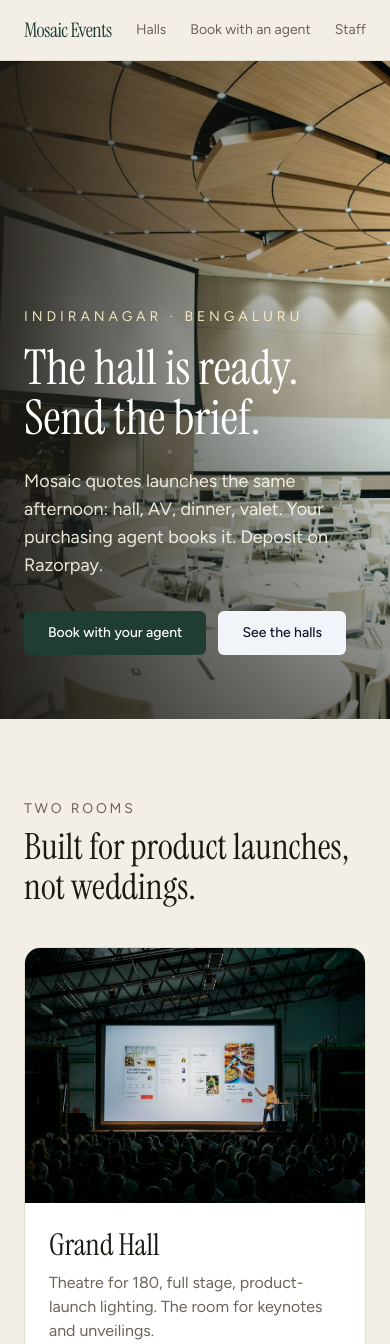
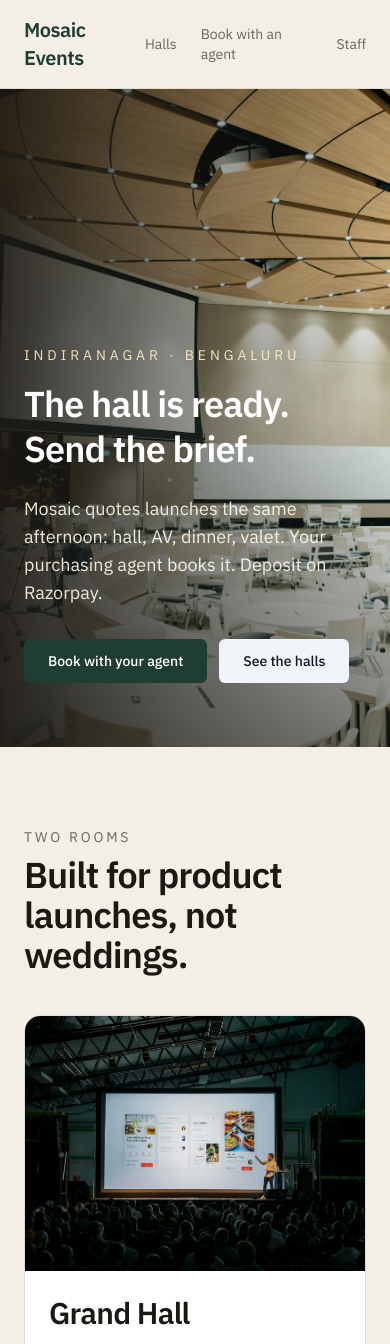
Before and after one commit to kruxarth/QuoteRail, a Next.js app: page / in a window 390 px wide. Shown: the top 1344 px of the page. Built offline with nearby package versions, Linux system fonts and the light colour scheme.

Commit message:
change font

```diff
--- a/src/app/agent/page.tsx
+++ b/src/app/agent/page.tsx
@@ -31,7 +31,7 @@ export default async function AgentPage() {
   return (
     <main className="mx-auto max-w-3xl px-6 py-16">
       <p className="text-sm uppercase tracking-[0.2em] text-[var(--muted)]">Corporate bookings</p>
-      <h1 className="mt-3 font-serif text-5xl leading-tight">Book Mosaic with the agent you already use.</h1>
+      <h1 className="mt-3 font-semibold tracking-tight text-5xl leading-tight">Book Mosaic with the agent you already use.</h1>
       <p className="mt-5 text-lg text-[var(--muted)]">
         Send a brief. Mosaic returns packages with prices. You accept one and pay the deposit on Razorpay — card details
         stay on Razorpay.
--- a/src/app/globals.css
+++ b/src/app/globals.css
@@ -14,7 +14,6 @@
   --color-background: var(--background);
   --color-foreground: var(--foreground);
   --font-sans: var(--font-body);
-  --font-serif: var(--font-display);
   --font-mono: var(--font-geist-mono);
 }
 
@@ -30,9 +29,3 @@ body {
   color: var(--foreground);
   font-family: var(--font-body), ui-sans-serif, system-ui, sans-serif;
 }
-
-h1,
-h2,
-.font-serif {
-  font-family: var(--font-display), ui-serif, Georgia, serif;
-}
--- a/src/app/layout.tsx
+++ b/src/app/layout.tsx
@@ -1,18 +1,13 @@
 import type { Metadata } from 'next';
 import type { ReactNode } from 'react';
-import { Figtree, Geist_Mono, Instrument_Serif } from 'next/font/google';
+import { Geist_Mono, IBM_Plex_Sans } from 'next/font/google';
 import { SiteFooter, SiteHeader } from '@/components/site-chrome';
 import './globals.css';
 
-const body = Figtree({
+const body = IBM_Plex_Sans({
   variable: '--font-body',
   subsets: ['latin'],
-});
-
-const display = Instrument_Serif({
-  variable: '--font-display',
-  subsets: ['latin'],
-  weight: '400',
+  weight: ['400', '500', '600'],
 });
 
 const geistMono = Geist_Mono({
@@ -27,8 +22,8 @@ export const metadata: Metadata = {
 
 export default function RootLayout({ children }: { children: ReactNode }) {
   return (
-    <html lang="en" className={`${body.variable} ${display.variable} ${geistMono.variable} h-full antialiased`}>
-      <body className="flex min-h-full flex-col">
+    <html lang="en" className={`${body.variable} ${geistMono.variable} h-full antialiased`}>
+      <body className="flex min-h-full flex-col font-sans">
         <SiteHeader />
         <div className="flex-1">{children}</div>
         <SiteFooter />
--- a/src/app/merchant/page.tsx
+++ b/src/app/merchant/page.tsx
@@ -21,7 +21,7 @@ export default async function MerchantDashboardPage() {
   return (
     <main className="mx-auto max-w-6xl space-y-8 px-6 py-8">
       <div className="flex items-center justify-between">
-        <h1 className="font-serif text-3xl">Operations</h1>
+        <h1 className="font-semibold tracking-tight text-3xl">Operations</h1>
         {demoResetEnabled(getEnv()) ? <DemoReset /> : null}
       </div>
       <div className="grid gap-4 md:grid-cols-5">
--- a/src/app/merchant/rfqs/[id]/page.tsx
+++ b/src/app/merchant/rfqs/[id]/page.tsx
@@ -51,7 +51,7 @@ export default async function MerchantRfqPage({ params }: { params: Promise<{ id
       </Link>
       <div className="mt-3 flex flex-wrap items-start justify-between gap-3">
         <div className="min-w-0">
-          <h1 className="font-serif text-3xl tracking-tight">{title}</h1>
+          <h1 className="font-semibold tracking-tight text-3xl">{title}</h1>
           <p className="mt-1 text-sm text-slate-500">
             {data.rfq.createdAt.toLocaleString('en-IN', { timeZone: 'Asia/Kolkata' })} · {data.rfq.id.slice(0, 8)}
           </p>
--- a/src/app/not-found.tsx
+++ b/src/app/not-found.tsx
@@ -2,7 +2,7 @@ export default function NotFound() {
   return (
     <main className="mx-auto max-w-lg px-6 py-24 text-center">
       <p className="text-sm uppercase tracking-[0.2em] text-[var(--muted)]">Mosaic Events</p>
-      <h1 className="mt-3 font-serif text-4xl">That page isn’t here</h1>
+      <h1 className="mt-3 font-semibold tracking-tight text-4xl">That page isn’t here</h1>
       <p className="mt-3 text-sm text-[var(--muted)]">The proposal or page you asked for does not exist.</p>
     </main>
   );
--- a/src/app/page.tsx
+++ b/src/app/page.tsx
@@ -40,7 +40,7 @@ export default function HomePage() {
         <div className="absolute inset-0 bg-gradient-to-t from-[#1c1914]/55 via-transparent to-[#1c1914]/10" />
         <div className="relative mx-auto flex min-h-[78vh] max-w-6xl flex-col justify-end px-6 pb-16 pt-28">
           <p className="text-sm uppercase tracking-[0.28em] text-amber-100/90">Indiranagar · Bengaluru</p>
-          <h1 className="mt-4 max-w-3xl font-serif text-5xl leading-[1.05] md:text-7xl">
+          <h1 className="mt-4 max-w-3xl text-4xl font-semibold leading-tight tracking-tight md:text-6xl">
             The hall is ready. Send the brief.
           </h1>
           <p className="mt-6 max-w-xl text-lg text-amber-50/90">
@@ -60,7 +60,7 @@ export default function HomePage() {
 
       <section id="halls" className="mx-auto max-w-6xl px-6 py-20">
         <p className="text-sm uppercase tracking-[0.2em] text-[var(--muted)]">Two rooms</p>
-        <h2 className="mt-2 max-w-2xl font-serif text-4xl">Built for product launches, not weddings.</h2>
+        <h2 className="mt-2 max-w-2xl font-semibold tracking-tight text-4xl">Built for product launches, not weddings.</h2>
         <div className="mt-10 grid gap-8 md:grid-cols-2">
           {halls.map((hall) => (
             <article key={hall.name} className="overflow-hidden rounded-2xl border border-[var(--line)] bg-white">
@@ -68,7 +68,7 @@ export default function HomePage() {
                 <Image src={hall.image} alt={hall.name} fill className="object-cover" sizes="(min-width: 768px) 50vw, 100vw" />
               </div>
               <div className="p-6">
-                <h3 className="font-serif text-3xl">{hall.name}</h3>
+                <h3 className="font-semibold tracking-tight text-3xl">{hall.name}</h3>
                 <p className="mt-2 text-[var(--muted)]">{hall.copy}</p>
                 <p className="mt-4 text-sm font-medium">{hall.meta}</p>
               </div>
@@ -84,7 +84,7 @@ export default function HomePage() {
           </div>
           <div className="flex flex-col justify-center">
             <p className="text-sm uppercase tracking-[0.2em] text-[var(--muted)]">On the floor</p>
-            <h2 className="mt-2 font-serif text-4xl">AV, dinner, valet, stage — priced with the hall.</h2>
+            <h2 className="mt-2 font-semibold tracking-tight text-4xl">AV, dinner, valet, stage — priced with the hall.</h2>
             <ul className="mt-8 grid gap-4 sm:grid-cols-2">
               {services.map(([name, detail]) => (
                 <li key={name}>
@@ -99,7 +99,7 @@ export default function HomePage() {
 
       <section className="mx-auto max-w-6xl px-6 py-20">
         <p className="text-sm uppercase tracking-[0.2em] text-[var(--muted)]">How companies book</p>
-        <h2 className="mt-2 max-w-2xl font-serif text-4xl">Your agent talks to Mosaic. You approve the deposit.</h2>
+        <h2 className="mt-2 max-w-2xl font-semibold tracking-tight text-4xl">Your agent talks to Mosaic. You approve the deposit.</h2>
         <ol className="mt-10 grid gap-6 md:grid-cols-3">
           {[
             ['1', 'Send the brief', 'Date, headcount, AV, dinner, budget. From OpenCode or any purchasing agent.'],
@@ -107,8 +107,8 @@ export default function HomePage() {
             ['3', 'Pay on Razorpay', '40% deposit holds the room. Card details never pass through Mosaic.'],
           ].map(([n, title, copy]) => (
             <li key={n} className="rounded-2xl border border-[var(--line)] bg-white p-6">
-              <p className="font-serif text-3xl text-[var(--accent)]">{n}</p>
-              <h3 className="mt-3 font-serif text-2xl">{title}</h3>
+              <p className="font-semibold tracking-tight text-3xl text-[var(--accent)]">{n}</p>
+              <h3 className="mt-3 font-semibold tracking-tight text-2xl">{title}</h3>
               <p className="mt-2 text-sm text-[var(--muted)]">{copy}</p>
             </li>
           ))}
--- a/src/app/quote/[id]/page.tsx
+++ b/src/app/quote/[id]/page.tsx
@@ -13,7 +13,7 @@ export default async function PublicQuotePage({ params }: { params: Promise<{ id
     <main className="mx-auto max-w-3xl px-6 py-16">
       <p className="text-sm uppercase tracking-[0.2em] text-[var(--muted)]">Mosaic Events · Indiranagar</p>
       <div className="mt-3 flex flex-wrap items-center gap-3">
-        <h1 className="font-serif text-4xl">Proposal</h1>
+        <h1 className="font-semibold tracking-tight text-4xl">Proposal</h1>
         <Badge>{quote.status}</Badge>
       </div>
       <p className="mt-2 text-sm text-[var(--muted)]">
--- a/src/components/availability-calendar.tsx
+++ b/src/components/availability-calendar.tsx
@@ -19,7 +19,7 @@ export function AvailabilityCalendar({
     <div className="grid gap-4 md:grid-cols-2">
       {halls.map((hall) => (
         <div key={hall.hall.code}>
-          <h3 className="mb-3 font-serif text-2xl">{hall.hall.name}</h3>
+          <h3 className="mb-3 font-semibold tracking-tight text-2xl">{hall.hall.name}</h3>
           <div className="grid grid-cols-3 gap-2">
             {hall.slots.map((entry) => (
               <div key={entry.slot.startsAt.toISOString()} className="rounded-lg border border-[var(--line)] bg-[var(--background)] p-2 text-xs">
--- a/src/components/site-chrome.tsx
+++ b/src/components/site-chrome.tsx
@@ -4,7 +4,7 @@ export function SiteHeader() {
   return (
     <header className="sticky top-0 z-20 border-b border-[var(--line)] bg-[var(--background)]/90 backdrop-blur">
       <div className="mx-auto flex max-w-6xl items-center justify-between px-6 py-4">
-        <Link href="/" className="font-serif text-xl tracking-tight text-[var(--brand)]">
+        <Link href="/" className="text-xl font-semibold tracking-tight text-[var(--brand)]">
           Mosaic Events
         </Link>
         <nav className="flex items-center gap-6 text-sm">
@@ -28,7 +28,7 @@ export function SiteFooter() {
     <footer className="mt-auto border-t border-[var(--line)] bg-[#1f3d32] text-[#f4efe6]">
       <div className="mx-auto grid max-w-6xl gap-8 px-6 py-12 md:grid-cols-3">
         <div>
-          <p className="font-serif text-2xl">Mosaic Events</p>
+          <p className="font-semibold tracking-tight text-2xl">Mosaic Events</p>
           <p className="mt-2 text-sm text-emerald-100/80">Corporate venues in Indiranagar, Bengaluru.</p>
         </div>
         <div className="text-sm leading-relaxed text-emerald-100/80">
--- a/src/components/ui/card.tsx
+++ b/src/components/ui/card.tsx
@@ -14,7 +14,7 @@ export function CardHeader({ className, ...props }: React.ComponentProps<'div'>)
 }
 
 export function CardTitle({ className, ...props }: React.ComponentProps<'h2'>) {
-  return <h2 className={cn('font-serif text-xl tracking-tight', className)} {...props} />;
+  return <h2 className={cn('text-xl font-semibold tracking-tight', className)} {...props} />;
 }
 
 export function CardContent({ className, ...props }: React.ComponentProps<'div'>) {
```
